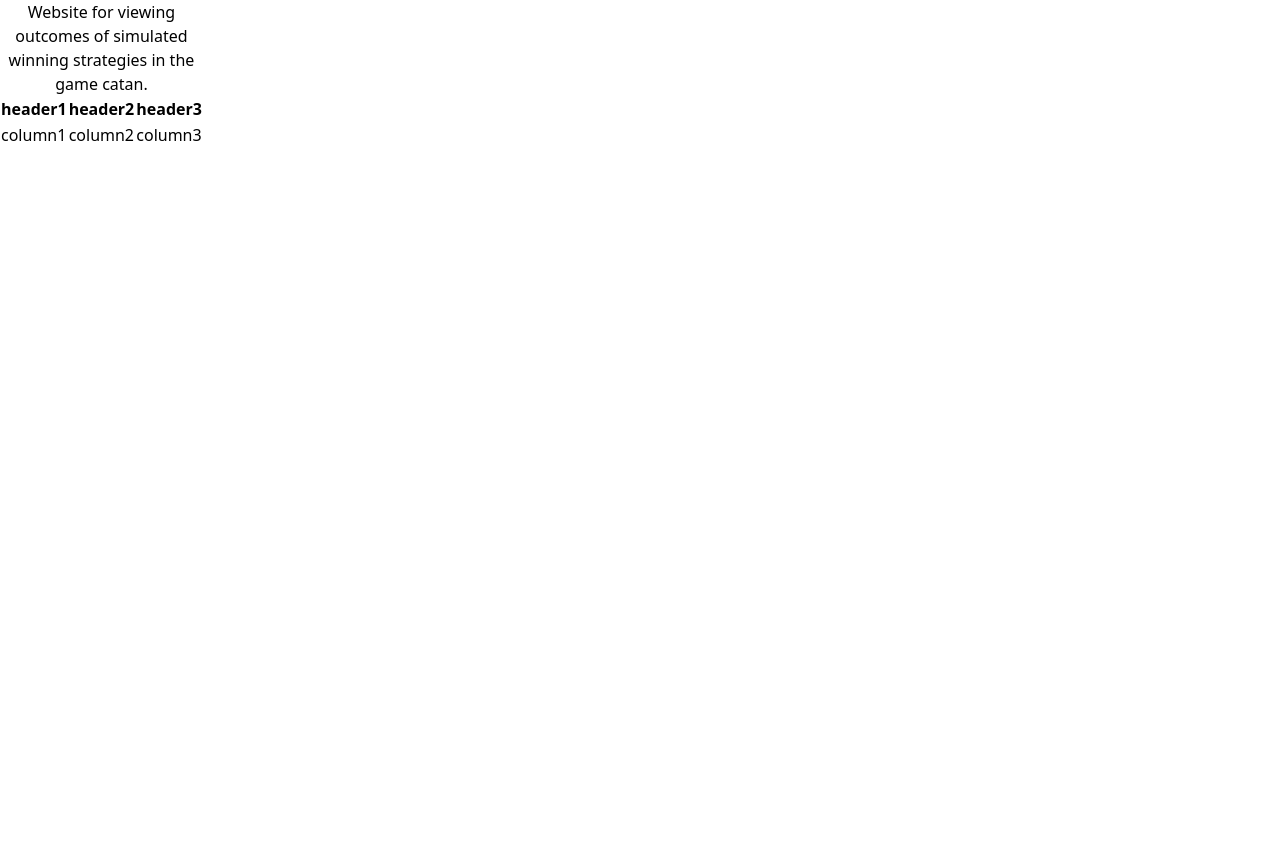
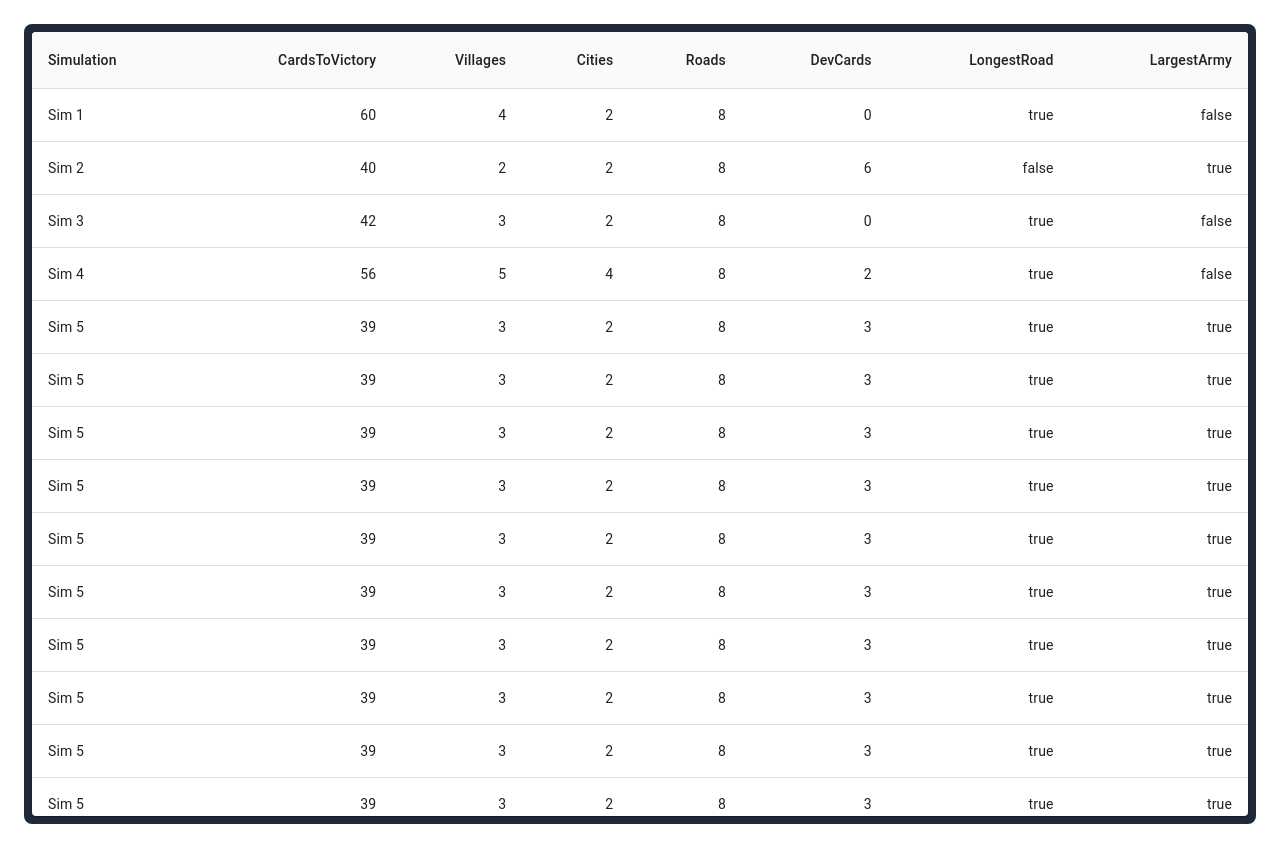
Before and after one commit to williamaredal/Catan-Simulator, a React (Create React App) app in the folder catan-simulator/: page / in a window 1280 px wide. Before the commit the page ends 800 px from the top, so only its background shows below. Built offline with nearby package versions, Linux system fonts and the light colour scheme.

Commit message:
Core vision of data visualisation

```diff
--- a/catan-simulator/package.json
+++ b/catan-simulator/package.json
@@ -4,6 +4,7 @@
   "private": true,
   "dependencies": {
     "@craco/craco": "^6.1.1",
+    "@material-ui/core": "^4.11.3",
     "@testing-library/jest-dom": "^5.11.4",
     "@testing-library/react": "^11.1.0",
     "@testing-library/user-event": "^12.1.10",
--- a/catan-simulator/src/App.js
+++ b/catan-simulator/src/App.js
@@ -1,29 +1,9 @@
+import CustomTable from './Table';
 
 function App() {
   return (
-    <div>
-      <header>
-
-        <table>
-
-          <caption>Website for viewing outcomes of simulated winning strategies in the game catan.</caption>
-
-          <tr>
-            <th>header1</th>
-            <th>header2</th>
-            <th>header3</th>
-          </tr>
-
-          <tbody>
-            <tr>
-              <td>column1</td>
-              <td>column2</td>
-              <td>column3</td>
-            </tr>
-          </tbody>
-
-        </table>
-      </header>
+    <div className="bg-gray-800 flex p-2 m-6 rounded-lg  h-screen">
+      <CustomTable/>
     </div>
   );
 }
--- /dev/null
+++ b/catan-simulator/src/Table.js
@@ -0,0 +1,75 @@
+import React from 'react';
+import { makeStyles } from '@material-ui/core/styles';
+import Table from '@material-ui/core/Table';
+import TableBody from '@material-ui/core/TableBody';
+import TableCell from '@material-ui/core/TableCell';
+import TableContainer from '@material-ui/core/TableContainer';
+import TableHead from '@material-ui/core/TableHead';
+import TableRow from '@material-ui/core/TableRow';
+import Paper from '@material-ui/core/Paper';
+
+
+const useStyles = makeStyles({
+    table: {
+      minWidth: 650,
+    },
+});
+
+function createData(simName, CardsToVictory, villages, cities, roads, devCards, longestRoad, largestArmy) {
+    return {simName, CardsToVictory, villages, cities, roads, devCards, longestRoad, largestArmy};
+}
+
+const dataRows = [
+    createData('Sim 1', 60, 4, 2, 8, 0, true, false),
+    createData('Sim 2', 40, 2, 2, 8, 6, false, true),
+    createData('Sim 3', 42, 3, 2, 8, 0, true, false),
+    createData('Sim 4', 56, 5, 4, 8, 2, true, false),
+    createData('Sim 5', 39, 3, 2, 8, 3, true, true),
+    createData('Sim 5', 39, 3, 2, 8, 3, true, true),
+    createData('Sim 5', 39, 3, 2, 8, 3, true, true),
+    createData('Sim 5', 39, 3, 2, 8, 3, true, true),
+    createData('Sim 5', 39, 3, 2, 8, 3, true, true),
+    createData('Sim 5', 39, 3, 2, 8, 3, true, true),
+    createData('Sim 5', 39, 3, 2, 8, 3, true, true),
+    createData('Sim 5', 39, 3, 2, 8, 3, true, true),
+    createData('Sim 5', 39, 3, 2, 8, 3, true, true),
+    createData('Sim 5', 39, 3, 2, 8, 3, true, true),
+  ];
+
+
+export default function CustomTable() {
+    const classes = useStyles();
+
+    return (
+        <TableContainer component={Paper}>
+            <Table className={classes.table} stickyHeader>
+                <TableHead>
+                    <TableRow>
+                        <TableCell>Simulation</TableCell>
+                        <TableCell align="right">CardsToVictory</TableCell>
+                        <TableCell align="right">Villages</TableCell>
+                        <TableCell align="right">Cities</TableCell>
+                        <TableCell align="right">Roads</TableCell>
+                        <TableCell align="right">DevCards</TableCell>
+                        <TableCell align="right">LongestRoad</TableCell>
+                        <TableCell align="right">LargestArmy</TableCell>
+                    </TableRow>
+                </TableHead>
+                <TableBody>
+                    {dataRows.map((row) => (
+                        <TableRow key={row.simName}>
+                            <TableCell>{row.simName}</TableCell>
+                            <TableCell align="right">{row.CardsToVictory}</TableCell>
+                            <TableCell align="right">{row.villages}</TableCell>
+                            <TableCell align="right">{row.cities}</TableCell>
+                            <TableCell align="right">{row.roads}</TableCell>
+                            <TableCell align="right">{row.devCards}</TableCell>
+                            <TableCell align="right">{row.longestRoad.toString()}</TableCell>
+                            <TableCell align="right">{row.largestArmy.toString()}</TableCell>
+                        </TableRow>
+                    ))}
+                </TableBody>
+            </Table>
+        </TableContainer>
+    );
+}
```
Also changed, not shown: 1 other file (tests, documents, lock files or other folders).
